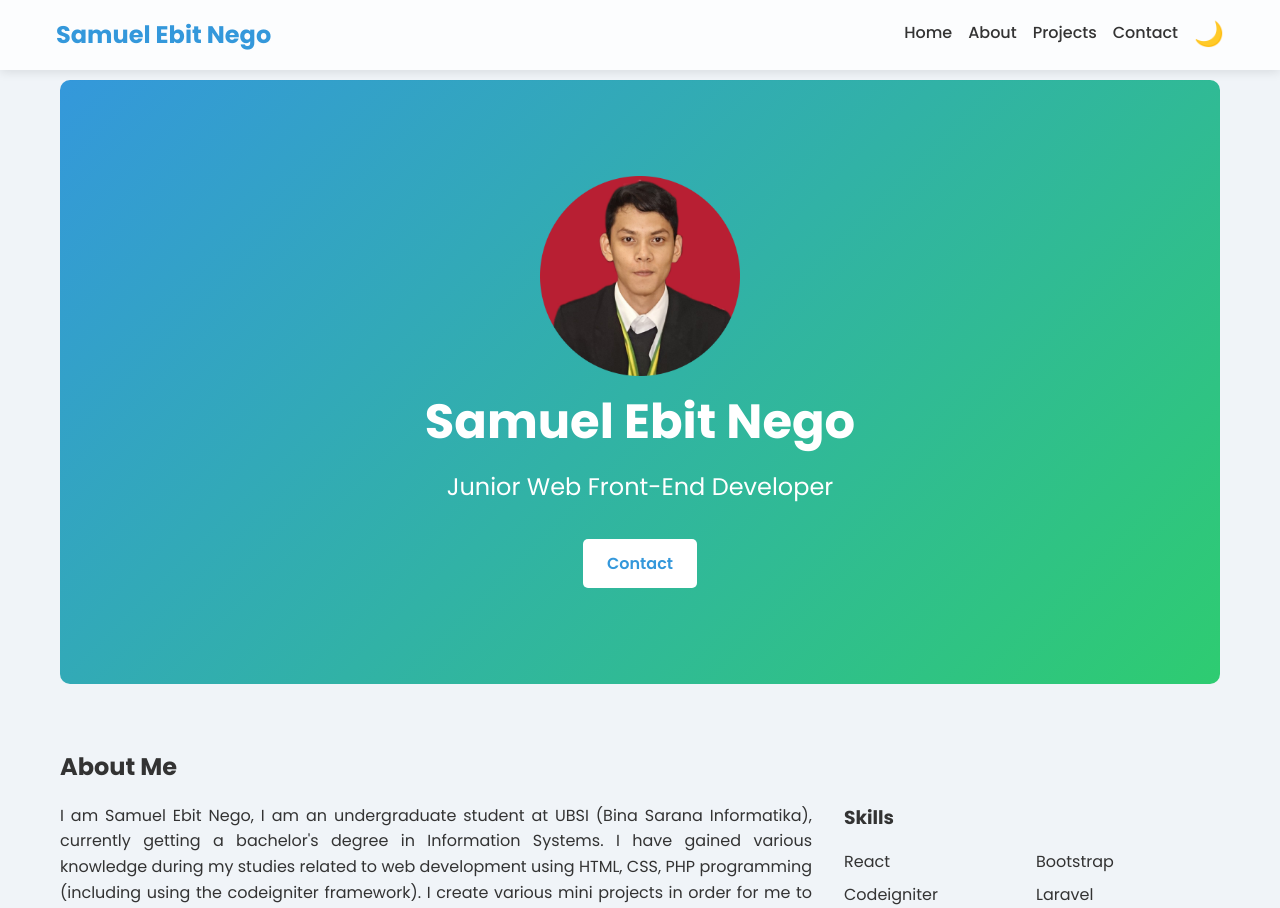
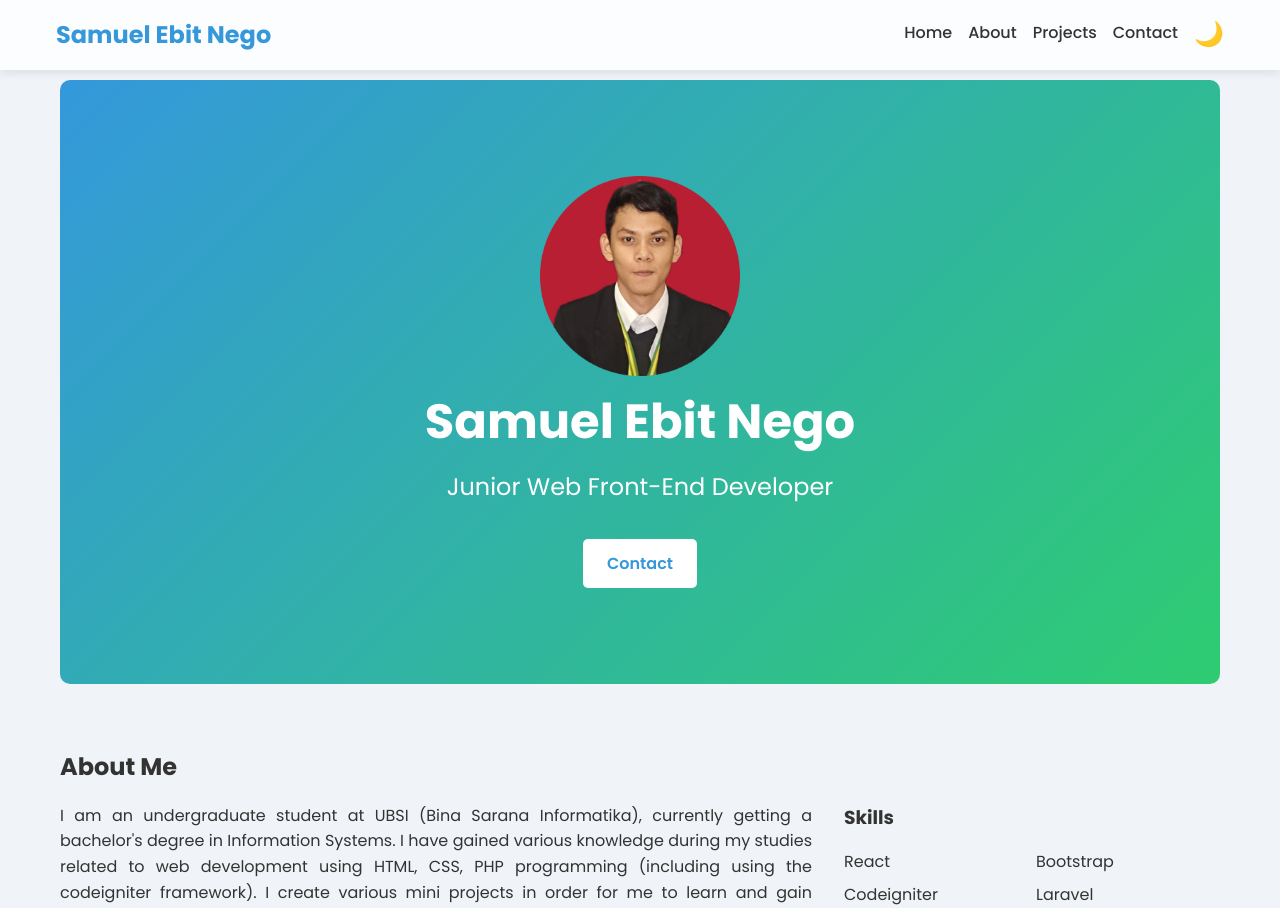
Before and after one commit to SamuelEbitNego/samuel-portofolio2, a React (Create React App) app: page / in a window 1280 px wide. Shown: the top 908 px of the page. Built offline with nearby package versions, Linux system fonts and the light colour scheme.

Commit message:
Update App.js

```diff
--- a/src/App.js
+++ b/src/App.js
@@ -97,8 +97,7 @@ function App() {
           <h2>About Me</h2>
           <div className="about-content">
             <div className="about-text">
-              <p class="p1"> I am Samuel Ebit Nego,
-I am an undergraduate student at UBSI (Bina Sarana Informatika), currently getting a bachelor's degree in Information Systems. I have gained various knowledge during my studies related to web development using HTML, CSS, PHP programming (including using the codeigniter framework). I create various mini projects in order for me to learn and gain experiences that are essential for real-world problem solving. I love coding and all things related to IT, especially front-end web development.              </p>
+              <p class="p1"> I am an undergraduate student at UBSI (Bina Sarana Informatika), currently getting a bachelor's degree in Information Systems. I have gained various knowledge during my studies related to web development using HTML, CSS, PHP programming (including using the codeigniter framework). I create various mini projects in order for me to learn and gain experiences that are essential for real-world problem solving. I love coding and all things related to IT, especially front-end web development.              </p>
 
             </div>
             <div className="skills">
```
